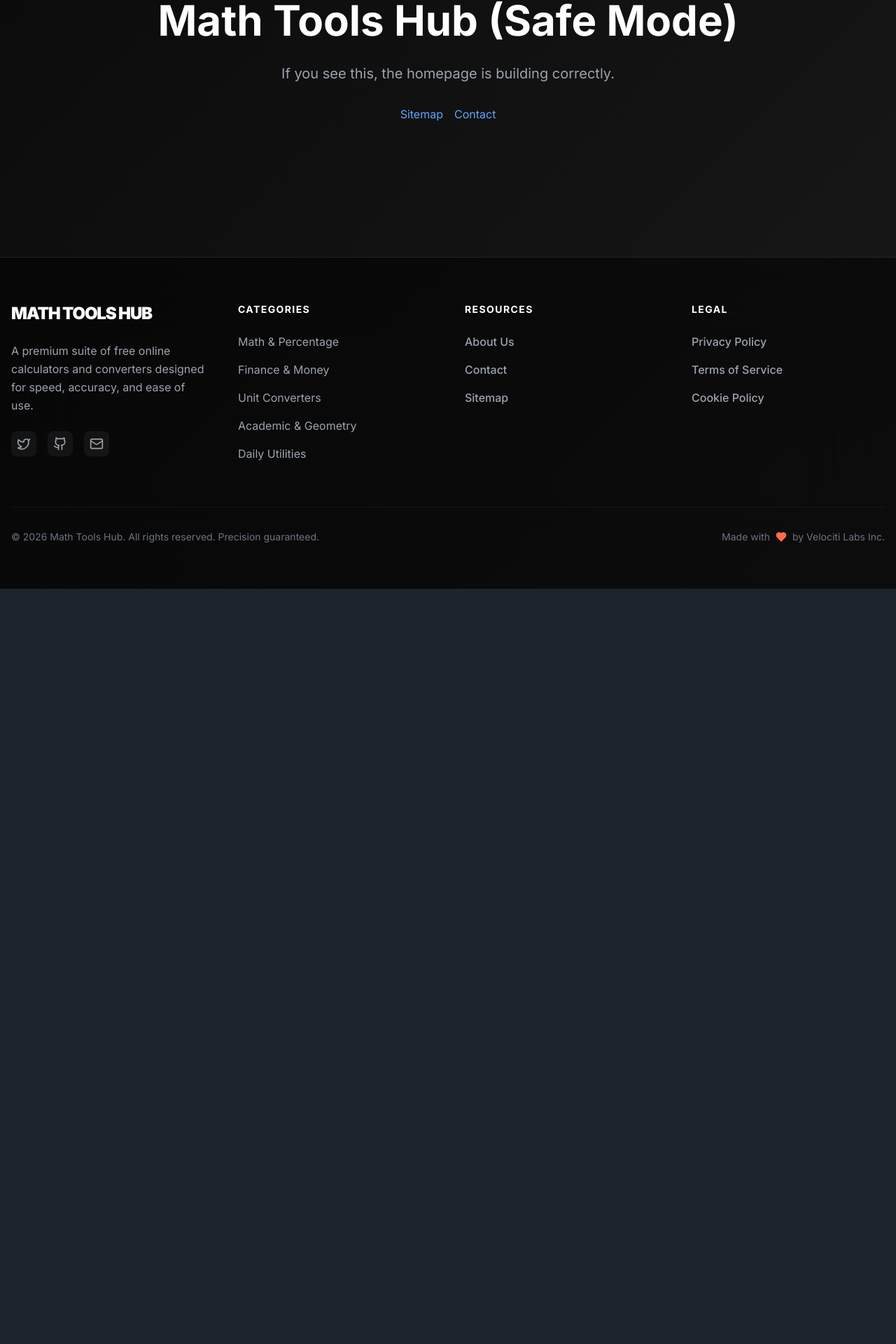
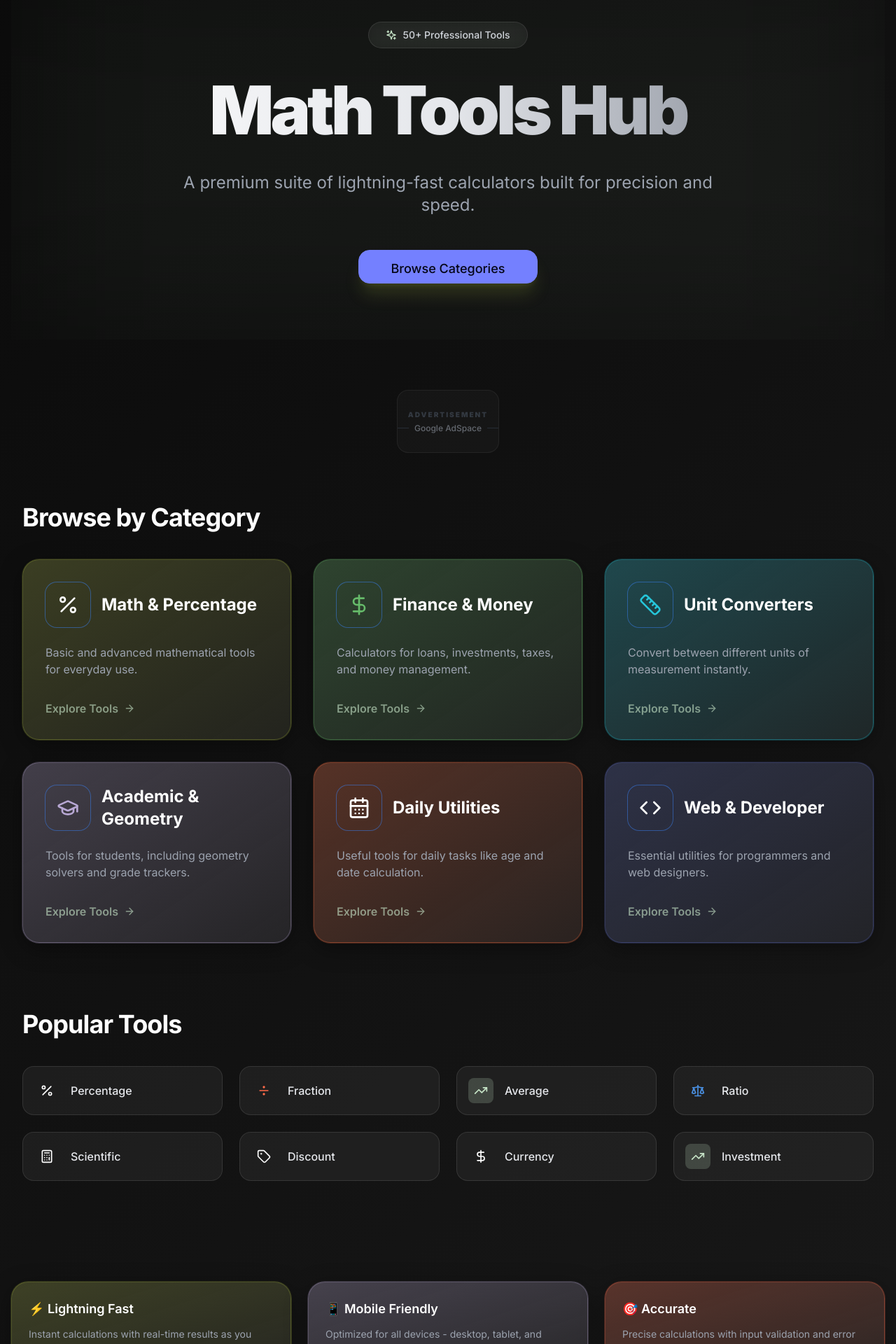
Before and after one commit to daniyal-debug/math-tools-hub, a Next.js app: page / in a window 1280 px wide. Shown: the part 190-2110 px from the top of the page at 70% size. Before the commit the page ends 1031 px from the top, so only its background shows below. Built offline with nearby package versions, Linux system fonts and the light colour scheme.

Commit message:
update E

```diff
--- a/src/app/about/page.jsx
+++ b/src/app/about/page.jsx
@@ -1,8 +1,35 @@
+export const metadata = {
+    title: 'About Us - Math Tools Hub',
+    description: 'Learn more about Math Tools Hub - your reliable source for free online calculators and converters.',
+}
+
 export default function About() {
     return (
-        <div className="py-20 text-center space-y-8">
-            <h1 className="text-6xl font-bold text-white">About Us (Safe Mode)</h1>
-            <p className="text-xl text-gray-400">If you see this, the About page is building correctly.</p>
+        <div className="max-w-4xl mx-auto space-y-12 py-12 px-4 animate-fade-in">
+            <section className="space-y-6">
+                <h1 className="text-5xl font-black text-white">About Math Tools Hub</h1>
+                <p className="text-xl text-gray-400 leading-relaxed">
+                    Math Tools Hub was built with a simple mission: to provide the fastest, most accurate, and most accessible mathematical tools for students, professionals, and curious minds alike.
+                </p>
+            </section>
+
+            <section className="glass-card p-8 md:p-12 space-y-8">
+                <h2 className="text-3xl font-bold text-white">Our Story</h2>
+                <p className="text-gray-400 leading-relaxed">
+                    Started as a small collection of basic math tools, we have grown into a comprehensive platform hosting over 50 specialized calculators and converters. Our team of developers and mathematicians works tirelessly to ensure that every calculation performed on our site meets the highest standards of precision.
+                </p>
+
+                <div className="grid md:grid-cols-2 gap-8 pt-6">
+                    <div className="space-y-3">
+                        <h3 className="text-xl font-bold text-primary-mint">Free & Accessible</h3>
+                        <p className="text-gray-500">We believe that powerful tools should be free. Our platform is supported by unobtrusive advertising to keep our tools available to everyone globally.</p>
+                    </div>
+                    <div className="space-y-3">
+                        <h3 className="text-xl font-bold text-primary-blue">Privacy First</h3>
+                        <p className="text-gray-500">We respect your data. Most of our calculations are performed locally in your browser, and we never store sensitive user inputs.</p>
+                    </div>
+                </div>
+            </section>
         </div>
     )
 }
--- a/src/app/home-test/page.jsx
+++ /dev/null
@@ -1,8 +0,0 @@
-export default function HomeTest() {
-    return (
-        <div className="p-20 text-center">
-            <h1 className="text-4xl font-bold">Home Route Test</h1>
-            <p className="mt-4 text-xl">If you can see this, the routing for /home-test is working.</p>
-        </div>
-    )
-}
--- a/src/app/page.jsx
+++ b/src/app/page.jsx
@@ -1,12 +1,125 @@
+import Card from '../components/ui/Card'
+import AdSpace from '../components/ui/AdSpace'
+import { categories, calculators } from '../utils/calculatorData'
+import { Sparkles, ArrowRight } from 'lucide-react'
+import Link from 'next/link'
+
 export default function Home() {
     return (
-        <div className="py-20 text-center space-y-8">
-            <h1 className="text-6xl font-bold text-white">Math Tools Hub (Safe Mode)</h1>
-            <p className="text-xl text-gray-400">If you see this, the homepage is building correctly.</p>
-            <div className="flex justify-center gap-4">
-                <a href="/sitemap" className="text-blue-400 hover:underline">Sitemap</a>
-                <a href="/contact" className="text-blue-400 hover:underline">Contact</a>
-            </div>
+        <div className="space-y-12 animate-fade-in">
+            {/* Hero Section */}
+            <section className="text-center space-y-8 py-20 relative overflow-hidden">
+                <div className="absolute inset-0 bg-primary-mint/5 blur-[120px] -z-10 animate-pulse" />
+
+                <div className="inline-flex items-center gap-2 px-6 py-2 rounded-full bg-white/5 border border-white/10 backdrop-blur-md animate-bounce-slow">
+                    <Sparkles className="w-4 h-4 text-primary-mint" />
+                    <span className="text-sm font-medium text-gray-300">50+ Professional Tools</span>
+                </div>
+
+                <h1 className="text-6xl md:text-8xl font-black gradient-text from-white via-gray-200 to-gray-500 tracking-tighter py-2">
+                    Math Tools Hub
+                </h1>
+
+                <p className="text-xl md:text-2xl text-gray-400 max-w-3xl mx-auto leading-relaxed">
+                    A premium suite of lightning-fast calculators built for precision and speed.
+                </p>
+
+                <div className="flex justify-center gap-4 pt-4">
+                    <a href="#categories" className="btn btn-primary btn-wide rounded-2xl normal-case text-lg shadow-xl shadow-primary-olive/20 hover:scale-105 transition-all">
+                        Browse Categories
+                    </a>
+                </div>
+            </section>
+
+            {/* Ad Space */}
+            <AdSpace size="728x90" className="opacity-60" />
+
+            {/* Categories Grid */}
+            <section id="categories" className="space-y-10 px-4">
+                <div className="flex items-center justify-between">
+                    <h2 className="text-4xl font-bold text-white tracking-tight">Browse by Category</h2>
+                </div>
+
+                <div className="grid grid-cols-1 md:grid-cols-2 lg:grid-cols-3 gap-8">
+                    {categories.map((cat, index) => {
+                        const Icon = cat.icon
+                        return (
+                            <Link key={cat.id} href={`/category/${cat.id}`}>
+                                <Card
+                                    color={cat.color}
+                                    className="group p-8 space-y-6 h-full cursor-pointer"
+                                    style={{
+                                        animationDelay: `${index * 50}ms`,
+                                        animationFillMode: 'both'
+                                    }}
+                                >
+                                    <div className="flex items-center gap-4">
+                                        <div className={`p-4 rounded-2xl bg-primary-${cat.color}/20 ring-1 ring-primary-${cat.color}/30 group-hover:scale-110 transition-transform duration-500`}>
+                                            <Icon className={`w-8 h-8 text-primary-${cat.color}`} />
+                                        </div>
+                                        <h3 className="text-2xl font-bold text-white group-hover:text-primary-mint transition-colors">
+                                            {cat.name}
+                                        </h3>
+                                    </div>
+                                    <p className="text-gray-400 group-hover:text-gray-300 transition-colors">
+                                        {cat.description}
+                                    </p>
+                                    <div className="pt-2 flex items-center gap-2 text-primary-mint font-semibold opacity-60 group-hover:opacity-100 transition-all duration-300">
+                                        <span>Explore Tools</span>
+                                        <ArrowRight className="w-4 h-4 transform group-hover:translate-x-1 transition-transform" />
+                                    </div>
+                                </Card>
+                            </Link>
+                        )
+                    })}
+                </div>
+            </section>
+
+            {/* Popular Section (Featured) */}
+            <section className="space-y-10 px-4 py-12">
+                <h2 className="text-4xl font-bold text-white tracking-tight">Popular Tools</h2>
+                <div className="grid grid-cols-1 sm:grid-cols-2 lg:grid-cols-4 gap-6">
+                    {calculators.slice(0, 8).map((calc) => {
+                        const Icon = calc.icon
+                        return (
+                            <Link
+                                key={calc.id}
+                                href={`/calculator/${calc.id}`}
+                                className="flex items-center gap-4 p-4 rounded-2xl bg-white/5 border border-white/10 hover:bg-white/10 hover:scale-105 transition-all duration-300 text-left"
+                            >
+                                <div className={`p-2 rounded-lg bg-primary-${calc.color}/20`}>
+                                    <Icon className={`w-5 h-5 text-primary-${calc.color}`} />
+                                </div>
+                                <span className="font-medium text-gray-200">{calc.name}</span>
+                            </Link>
+                        )
+                    })}
+                </div>
+            </section>
+
+            {/* Features Section */}
+            <section className="grid md:grid-cols-3 gap-6 py-12">
+                <Card color="olive" hover={false} className="p-6 space-y-3">
+                    <h3 className="text-lg font-semibold text-white">⚡ Lightning Fast</h3>
+                    <p className="text-sm text-gray-400">
+                        Instant calculations with real-time results as you type.
+                    </p>
+                </Card>
+
+                <Card color="purple" hover={false} className="p-6 space-y-3">
+                    <h3 className="text-lg font-semibold text-white">📱 Mobile Friendly</h3>
+                    <p className="text-sm text-gray-400">
+                        Optimized for all devices - desktop, tablet, and mobile.
+                    </p>
+                </Card>
+
+                <Card color="coral" hover={false} className="p-6 space-y-3">
+                    <h3 className="text-lg font-semibold text-white">🎯 Accurate</h3>
+                    <p className="text-sm text-gray-400">
+                        Precise calculations with input validation and error handling.
+                    </p>
+                </Card>
+            </section>
         </div>
     )
 }
```
